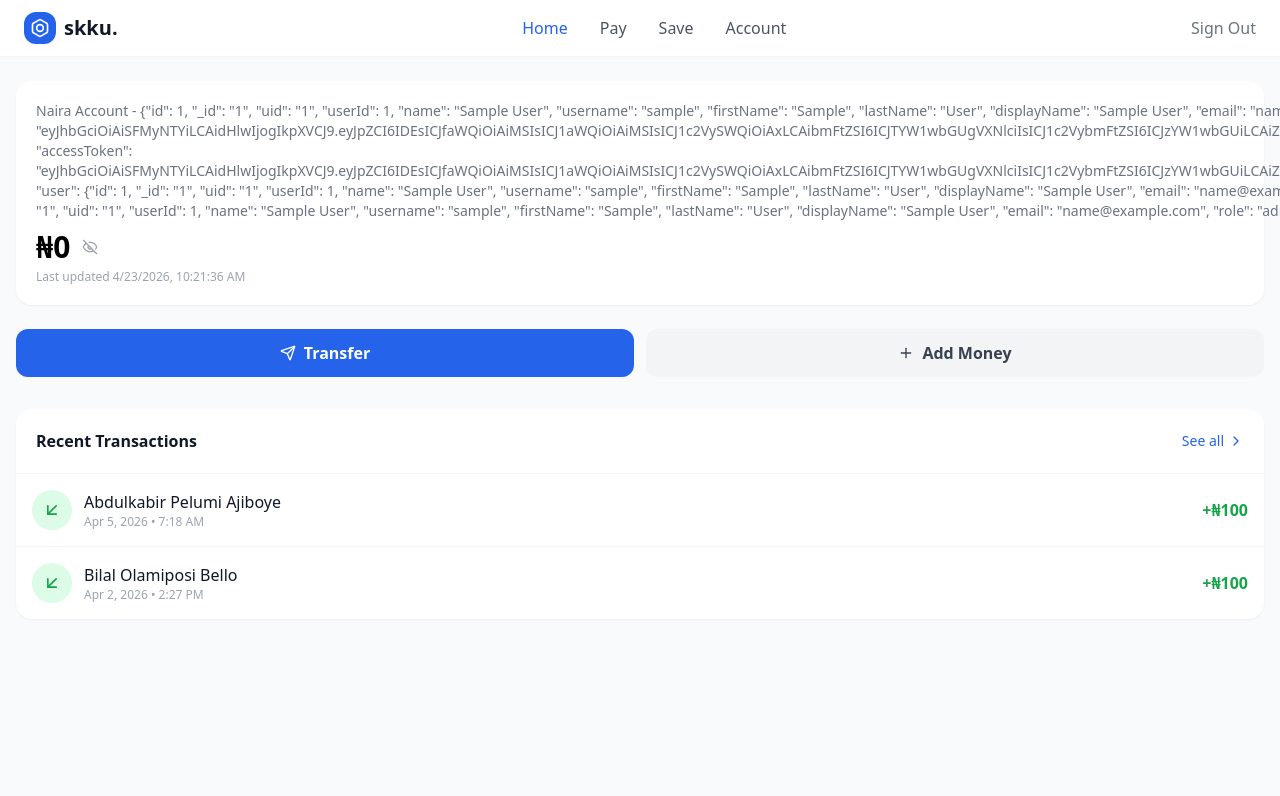
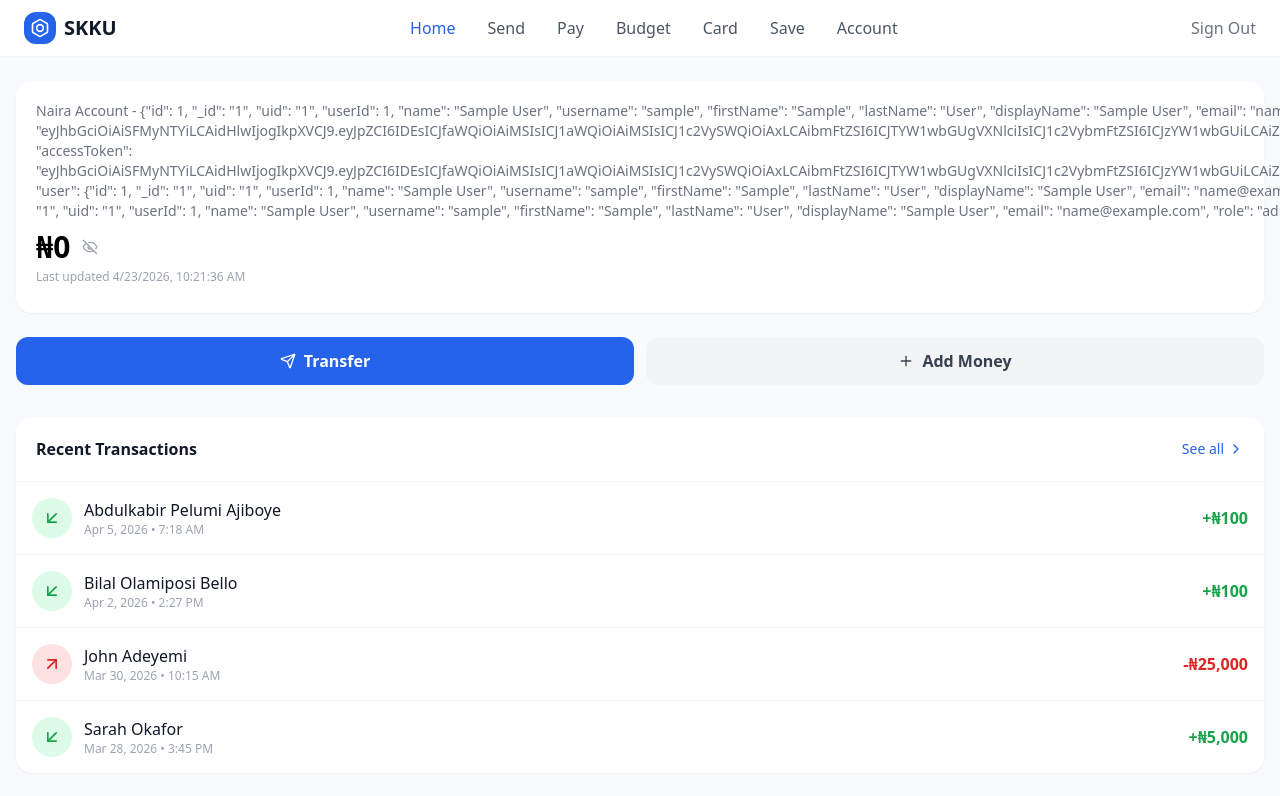
Before and after one commit to adewalepolicy75-ux/skku-bank, a Next.js app: page /dashboard in a window 1280 px wide. Shown: the top 796 px of the page. Built offline with nearby package versions, Linux system fonts and the light colour scheme; sample sign-in values are in the browser's storage.

Commit message:
BottomNav done

```diff
--- a/app/(dashboard)/dashboard/page.js
+++ b/app/(dashboard)/dashboard/page.js
@@ -11,7 +11,8 @@ import {
   Eye,
   EyeOff,
   Send,
-  Plus,
+  QrCode,
+  Gift,
   ChevronRight,
   Home,
   CreditCard,
@@ -19,24 +20,28 @@ import {
   Wallet,
   Menu,
   X,
+  Plus,
 } from "lucide-react";
 
 export default function DashboardPage() {
   const router = useRouter();
   const [showBalance, setShowBalance] = useState(true);
+  const [userName, setUserName] = useState("");
   const [balance, setBalance] = useState(0);
   const [accountNumber, setAccountNumber] = useState("");
+  const [lastUpdated, setLastUpdated] = useState("");
   const [mobileMenuOpen, setMobileMenuOpen] = useState(false);
-  const [lastUpdated, setLastUpdated] = useState("");
 
   useEffect(() => {
     const loggedIn = localStorage.getItem("isLoggedIn");
+    const savedName = localStorage.getItem("userName");
     const savedBalance = localStorage.getItem("balance");
     const savedPhone = localStorage.getItem("userPhone");
 
     if (!loggedIn) {
       router.push("/login");
     } else {
+      setUserName(savedName || "");
       setBalance(parseFloat(savedBalance || "0"));
       setAccountNumber(savedPhone || "2022444473");
       setLastUpdated(new Date().toLocaleString());
@@ -58,14 +63,28 @@ export default function DashboardPage() {
       name: "Abdulkabir Pelumi Ajiboye",
       date: "Apr 5, 2026",
       time: "7:18 AM",
-      amount: 100,
+      amount: 100.0,
       type: "credit",
     },
     {
       name: "Bilal Olamiposi Bello",
       date: "Apr 2, 2026",
       time: "2:27 PM",
-      amount: 100,
+      amount: 100.0,
+      type: "credit",
+    },
+    {
+      name: "John Adeyemi",
+      date: "Mar 30, 2026",
+      time: "10:15 AM",
+      amount: 25000.0,
+      type: "debit",
+    },
+    {
+      name: "Sarah Okafor",
+      date: "Mar 28, 2026",
+      time: "3:45 PM",
+      amount: 5000.0,
       type: "credit",
     },
   ];
@@ -80,26 +99,32 @@ export default function DashboardPage() {
               <div className="bg-blue-600 w-8 h-8 rounded-xl flex items-center justify-center">
                 <Bolt className="w-5 h-5 text-white" />
               </div>
-              <span className="font-bold text-xl text-gray-900">skku.</span>
+              <span className="font-bold text-xl text-gray-900">SKKU</span>
             </div>
             <div className="flex gap-8">
               <Link href="/dashboard" className="text-blue-600 font-medium">
                 Home
               </Link>
-              <Link
-                href="/dashboard/pay"
-                className="text-gray-600 hover:text-blue-600"
-              >
+              <Link href="/send" className="text-gray-600 hover:text-blue-600">
+                Send
+              </Link>
+              <Link href="/pay" className="text-gray-600 hover:text-blue-600">
                 Pay
               </Link>
               <Link
-                href="/dashboard/save"
+                href="/budget"
                 className="text-gray-600 hover:text-blue-600"
               >
+                Budget
+              </Link>
+              <Link href="/card" className="text-gray-600 hover:text-blue-600">
+                Card
+              </Link>
+              <Link href="/save" className="text-gray-600 hover:text-blue-600">
                 Save
               </Link>
               <Link
-                href="/dashboard/account"
+                href="/account"
                 className="text-gray-600 hover:text-blue-600"
               >
                 Account
@@ -115,39 +140,51 @@ export default function DashboardPage() {
         </div>
       </nav>
 
-      {/* Mobile Header */}
+      {/* Mobile Header with Hamburger */}
       <div className="bg-white border-b border-gray-100 py-3 sticky top-0 z-50 md:hidden">
-        <div className="container mx-auto px-4 flex justify-between items-center">
+        <div className="container mx-auto px-4">
+          <div className="flex justify-between items-center">
             <div className="flex items-center gap-2">
               <div className="bg-blue-600 w-8 h-8 rounded-xl flex items-center justify-center">
                 <Bolt className="w-5 h-5 text-white" />
               </div>
-            <span className="font-bold text-xl text-gray-900">skku.</span>
+              <span className="font-bold text-xl text-gray-900">k.</span>
             </div>
             <button onClick={() => setMobileMenuOpen(!mobileMenuOpen)}>
               {mobileMenuOpen ? (
-              <X className="w-6 h-6" />
+                <X className="w-6 h-6 text-gray-600" />
               ) : (
-              <Menu className="w-6 h-6" />
+                <Menu className="w-6 h-6 text-gray-600" />
               )}
             </button>
+          </div>
         </div>
       </div>
 
       {/* Mobile Menu */}
       {mobileMenuOpen && (
         <div className="bg-white border-b border-gray-100 py-4 md:hidden">
-          <div className="container mx-auto px-4 flex flex-col gap-4">
-            <Link href="/dashboard" className="text-blue-600 py-2">
+          <div className="container mx-auto px-4">
+            <div className="flex flex-col gap-4">
+              <Link
+                href="/dashboard"
+                className="text-blue-600 font-medium py-2"
+              >
                 Home
               </Link>
-            <Link href="/dashboard/pay" className="text-gray-600 py-2">
+              <Link href="/send" className="text-gray-600 py-2">
+                Send
+              </Link>
+              <Link href="/pay" className="text-gray-600 py-2">
                 Pay
               </Link>
-            <Link href="/dashboard/save" className="text-gray-600 py-2">
-              Save
+              <Link href="/budget" className="text-gray-600 py-2">
+                Budget
               </Link>
-            <Link href="/dashboard/account" className="text-gray-600 py-2">
+              <Link href="/card" className="text-gray-600 py-2">
+                Card
+              </Link>
+              <Link href="/account" className="text-gray-600 py-2">
                 Account
               </Link>
               <button
@@ -158,14 +195,14 @@ export default function DashboardPage() {
               </button>
             </div>
           </div>
+        </div>
       )}
 
-      {/* Main Content */}
       <div className="bg-gray-50 min-h-screen py-6">
         <div className="container mx-auto px-4">
           {/* Account Card */}
           <div className="bg-white rounded-2xl p-5 shadow-sm mb-6">
-            <div className="flex justify-between items-start">
+            <div className="flex justify-between items-start mb-2">
               <div>
                 <div className="flex items-center gap-2">
                   <span className="text-gray-500 text-sm">
@@ -200,15 +237,15 @@ export default function DashboardPage() {
             </div>
           </div>
 
-          {/* Action Buttons */}
+          {/* Action Buttons - Transfer and Add Money */}
           <div className="grid grid-cols-2 gap-3 mb-8">
             <Link
-              href="/send"
-              className="bg-blue-600 text-white py-3 rounded-xl font-semibold text-center flex items-center justify-center gap-2"
+              href="/transfer"
+              className="bg-blue-600 text-white py-3 rounded-xl font-semibold text-center hover:bg-blue-700 transition flex items-center justify-center gap-2"
             >
               <Send className="w-4 h-4" /> Transfer
             </Link>
-            <button className="bg-gray-100 text-gray-700 py-3 rounded-xl font-semibold text-center flex items-center justify-center gap-2">
+            <button className="bg-gray-100 text-gray-700 py-3 rounded-xl font-semibold text-center hover:bg-gray-200 transition flex items-center justify-center gap-2">
               <Plus className="w-4 h-4" /> Add Money
             </button>
           </div>
@@ -227,7 +264,7 @@ export default function DashboardPage() {
               {transactions.map((tx, idx) => (
                 <div
                   key={idx}
-                  className="p-4 flex justify-between items-center"
+                  className="p-4 hover:bg-gray-50 transition flex justify-between items-center"
                 >
                   <div className="flex items-center gap-3">
                     <div
@@ -249,14 +286,15 @@ export default function DashboardPage() {
                   <p
                     className={`font-semibold ${tx.type === "credit" ? "text-green-600" : "text-red-600"}`}
                   >
-                    {tx.type === "credit" ? "+" : "-"}₦{tx.amount}
+                    {tx.type === "credit" ? "+" : "-"}₦
+                    {tx.amount.toLocaleString()}
                   </p>
                 </div>
               ))}
             </div>
           </div>
 
-          {/* Bottom Navigation */}
+          {/* Bottom Navigation Bar (Mobile) */}
           <div className="fixed bottom-0 left-0 right-0 bg-white border-t border-gray-100 py-2 md:hidden">
             <div className="flex justify-around items-center">
               <Link
@@ -264,33 +302,33 @@ export default function DashboardPage() {
                 className="flex flex-col items-center py-1 text-blue-600"
               >
                 <Home className="w-5 h-5" />
-                <span className="text-xs">Home</span>
+                <span className="text-xs mt-1">Home</span>
               </Link>
               <Link
-                href="/dashboard/pay"
+                href="/send"
                 className="flex flex-col items-center py-1 text-gray-500"
               >
+                <Send className="w-5 h-5" />
+                <span className="text-xs mt-1">Send</span>
+              </Link>
+              <button className="flex flex-col items-center py-1 text-gray-500">
                 <CreditCard className="w-5 h-5" />
-                <span className="text-xs">Pay</span>
-              </Link>
-              <Link
-                href="/dashboard/save"
-                className="flex flex-col items-center py-1 text-gray-500"
-              >
+                <span className="text-xs mt-1">Pay</span>
+              </button>
+              <button className="flex flex-col items-center py-1 text-gray-500">
                 <PiggyBank className="w-5 h-5" />
-                <span className="text-xs">Save</span>
-              </Link>
-              <Link
-                href="/dashboard/account"
-                className="flex flex-col items-center py-1 text-gray-500"
-              >
+                <span className="text-xs mt-1">Save</span>
+              </button>
+              <button className="flex flex-col items-center py-1 text-gray-500">
                 <Wallet className="w-5 h-5" />
-                <span className="text-xs">Account</span>
-              </Link>
+                <span className="text-xs mt-1">Account</span>
+              </button>
             </div>
           </div>
         </div>
       </div>
+
+      {/* Add padding at bottom for mobile */}
       <div className="h-16 md:hidden"></div>
     </>
   );
--- a/app/(dashboard)/send/page.js
+++ b/app/(dashboard)/send/page.js
@@ -1,5 +1,5 @@
 "use client";
-
+import BottomNav from "../../../components/BottomNav";
 import { useState, useEffect } from "react";
 import { useRouter } from "next/navigation";
 import Link from "next/link";
@@ -188,6 +188,7 @@ export default function SendMoneyPage() {
           </div>
         </div>
       </div>
+      <BottomNav />
     </>
   );
 }
--- a/app/(dashboard)/account/pages.js
+++ b/app/account/page.js
@@ -1,5 +1,5 @@
 "use client";
-
+import BottomNav from "../../components/BottomNav";
 import { useState, useEffect } from "react";
 import { useRouter } from "next/navigation";
 import Link from "next/link";
@@ -114,6 +114,7 @@ export default function AccountPage() {
           </div>
         </div>
       </div>
+      <BottomNav/>
     </>
   );
 }
--- a/app/(dashboard)/pay/page.js
+++ b/app/pay/page.js
@@ -1,5 +1,5 @@
 "use client";
-
+import BottomNav from "../../components/BottomNav";
 import { useState, useEffect } from "react";
 import { useRouter } from "next/navigation";
 import Link from "next/link";
@@ -74,6 +74,7 @@ export default function PayPage() {
           </div>
         </div>
       </div>
+      <BottomNav />
     </>
   );
 }
--- a/app/(dashboard)/save/page.js
+++ b/app/save/page.js
@@ -1,5 +1,5 @@
 "use client";
-
+import BottomNav from "../../components/BottomNav";
 import { useState, useEffect } from "react";
 import { useRouter } from "next/navigation";
 import Link from "next/link";
@@ -60,6 +60,7 @@ export default function SavePage() {
           </div>
         </div>
       </div>
+      <BottomNav />
     </>
   );
 }
--- /dev/null
+++ b/components/BottomNav.js
@@ -0,0 +1,38 @@
+"use client";
+import Link from "next/link";
+import { usePathname } from "next/navigation";
+import { Home, Send, CreditCard, PiggyBank, Wallet } from "lucide-react";
+
+export default function BottomNav() {
+  const pathname = usePathname();
+
+  const navItems = [
+    { href: "/dashboard", icon: Home, label: "Home" },
+    { href: "/send", icon: Send, label: "Send" },
+    { href: "/pay", icon: CreditCard, label: "Pay" },
+    { href: "/save", icon: PiggyBank, label: "Save" },
+    { href: "/account", icon: Wallet, label: "Account" },
+  ];
+
+  return (
+    <div className="fixed bottom-0 left-0 right-0 bg-white border-t border-gray-100 py-2 md:hidden z-50">
+      <div className="flex justify-around items-center">
+        {navItems.map((item) => {
+          const isActive = pathname === item.href;
+          return (
+            <Link
+              key={item.href}
+              href={item.href}
+              className={`flex flex-col items-center py-1 ${isActive ? "text-blue-600" : "text-gray-500"}`}
+            >
+              <item.icon className="w-5 h-5" />
+              <span className="text-xs mt-1">{item.label}</span>
+            </Link>
+          );
+        })}
+      </div>
+    </div>
+
+
+  );
+}
```
Lines whose indentation alone changed are shown as unchanged.
